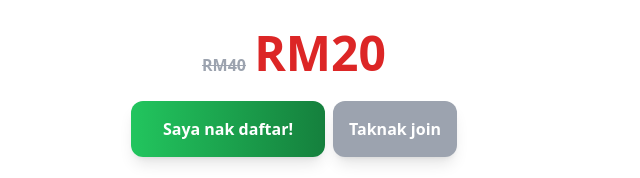
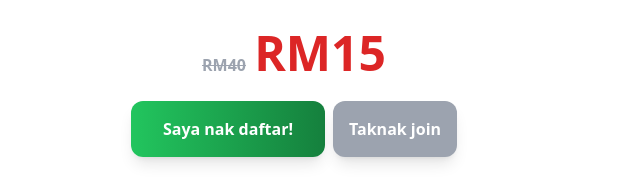
Before and after one commit to syafihakim/kamus-cpp, a plain HTML site: page index.html in a window 1280 px wide. Both pictures are taken after a click on the button "Download Now". Shown: the part 519-697 px from the top of the page, 346-986 px from the left. Drawn offline with nearby package versions, Linux system fonts and the light colour scheme.

Commit message:
Back to RM15

```diff
--- a/index.html
+++ b/index.html
@@ -47,7 +47,7 @@
 
       <div class="text-center font-bold mb-6">
         <span class="line-through text-gray-400 mr-1 text-md">RM40</span>
-        <span class="text-red-600 text-5xl">RM20</span>
+        <span class="text-red-600 text-5xl">RM15</span>
       </div>
 
 
```
